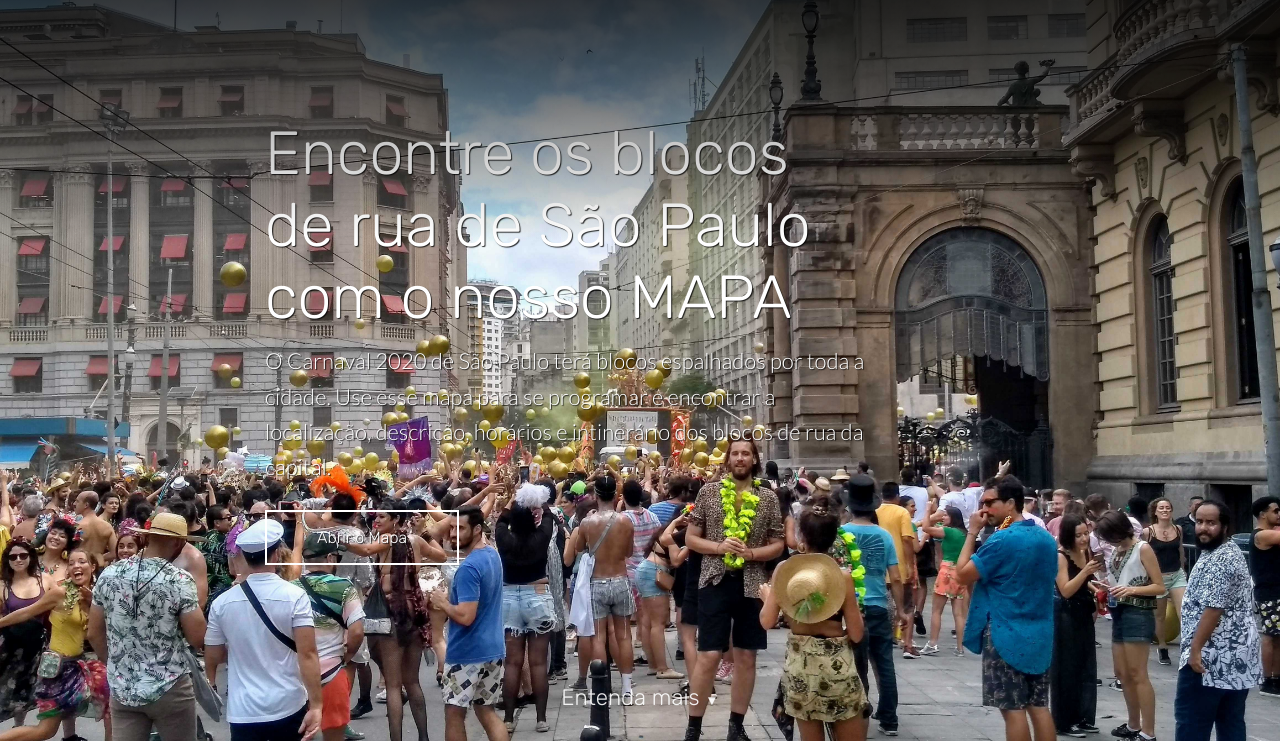
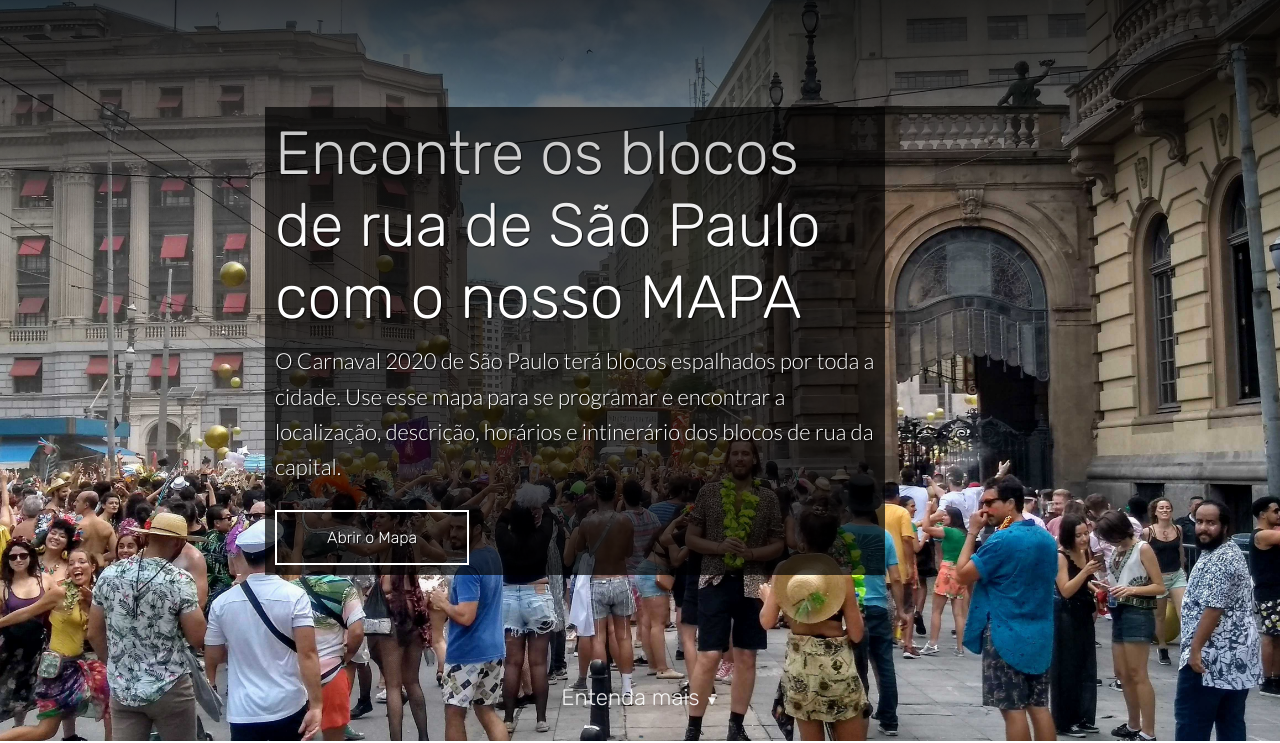
Before and after one commit to carnamapa/carnamapa.github.io, a plain HTML site: page index.html in a window 1280 px wide. Shown: the part 59-802 px from the top of the page. Drawn offline with nearby package versions, Linux system fonts and the light colour scheme.

Commit message:
Update CSS

```diff
--- a/css/screen.css
+++ b/css/screen.css
@@ -80,7 +80,9 @@ p, address, ul {
     height: 100%; }
   .hero .hero-text-container {
     width: 600px;
-    text-align: left; }
+    text-align: left;
+    background-color: rgba(0, 0, 0, 0.7);
+    padding: 10px; }
     .hero .hero-text-container h1, .hero .hero-text-container h2, .hero .hero-text-container p, .hero .hero-text-container .button {
       text-shadow: 1px 1px 1px rgba(0, 0, 0, 0.8); }
   .hero .hero-text-right {
```
Also changed, not shown: feed.xml (+1 -1 lines).
